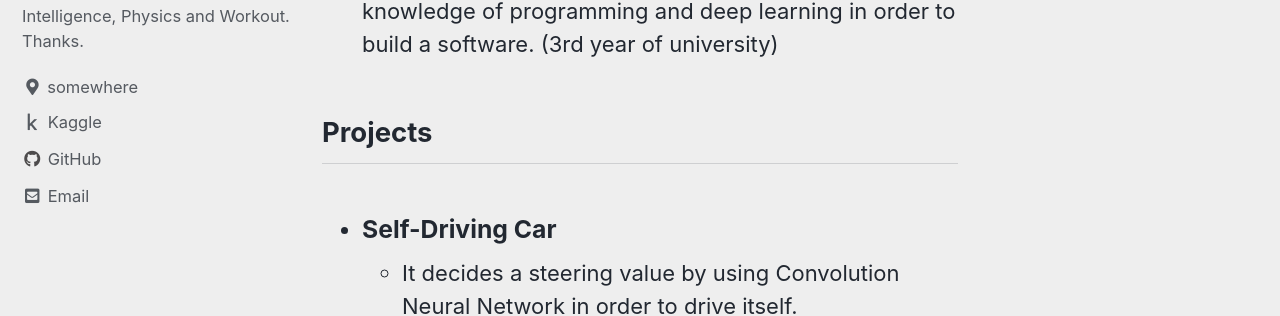
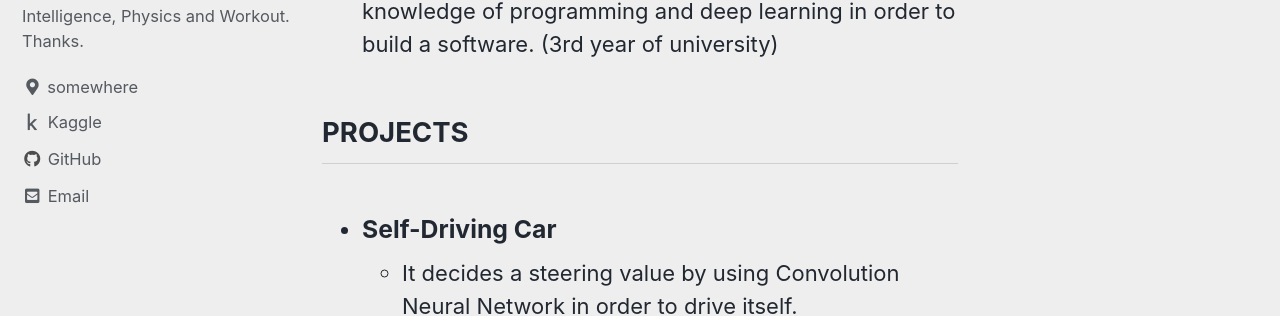
Before and after one commit to sammiee5311/sammiee5311.github.com, a Jekyll site: the page built from _pages/about-archive.md, in a window 1280 px wide and 900 px high. Shown: the part 262-578 px from the top of the window. Built offline with Jekyll 4.4.1, drawn with Linux system fonts in a browser that asks for light colours; cached includes are drawn as plain includes.

```diff
--- a/_pages/about-archive.md
+++ b/_pages/about-archive.md
@@ -12,7 +12,7 @@ last_modified_at: 2020-01-07
 
 - A software engineering student who is interested in Artificial Intelligence, especially computer vision. I have a knowledge of programming and deep learning in order to build a software. (3rd year of university) <br>
 
-## Projects
+## PROJECTS
 
 + ### Self-Driving Car
     - It decides a steering value by using Convolution Neural Network in order to drive itself.
@@ -42,7 +42,7 @@ last_modified_at: 2020-01-07
     - #### Motivation
         - COVID-19 impacts on the recycling industry. Nowadays, a number of people order delivery food more than before due to the corona-virus. It is an important thing that people should recycle better for sustainable living.
 
-## Award
+## AWARD
 
 + Global Capstone Design
     - Siliver Prize
```
